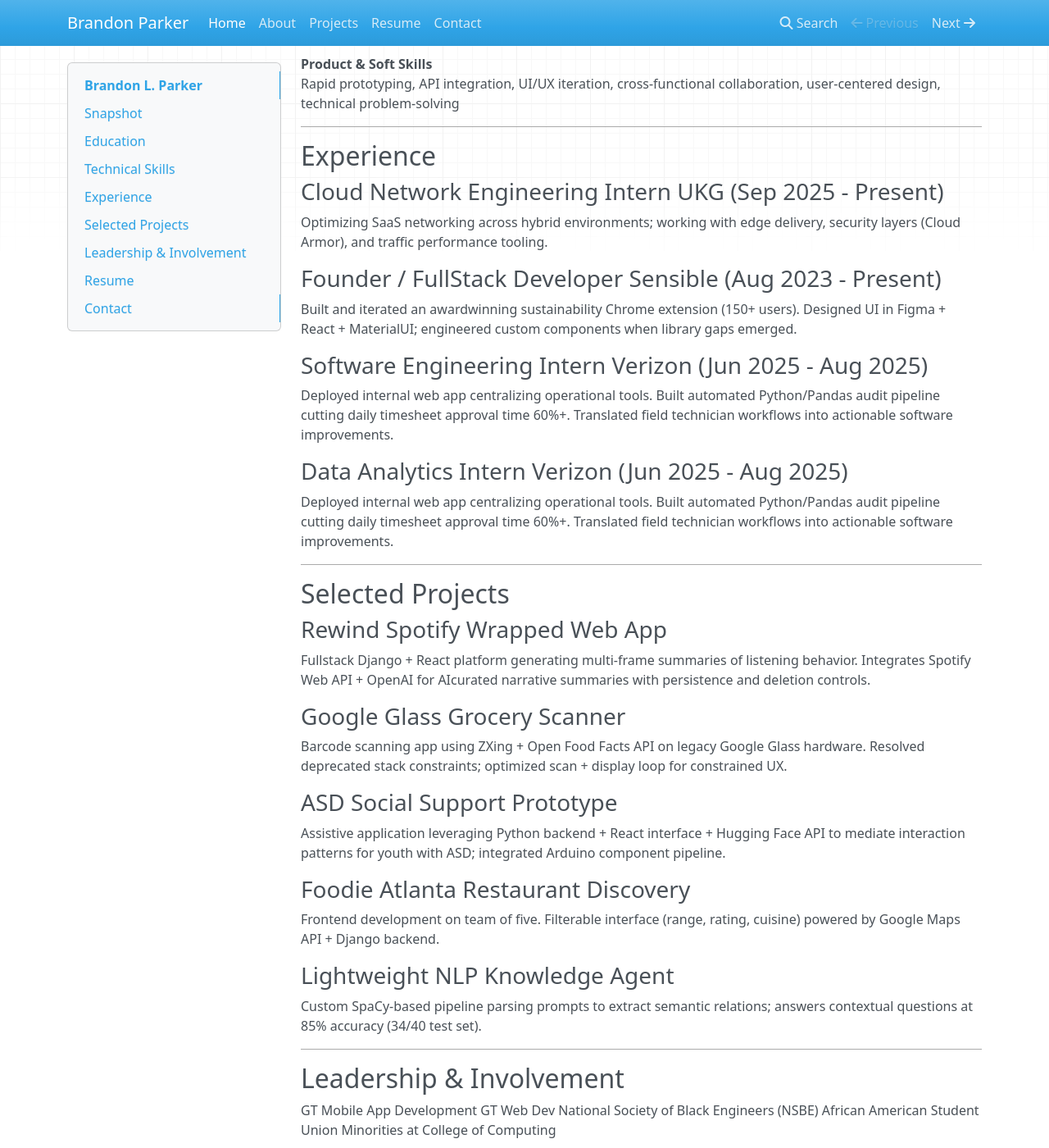
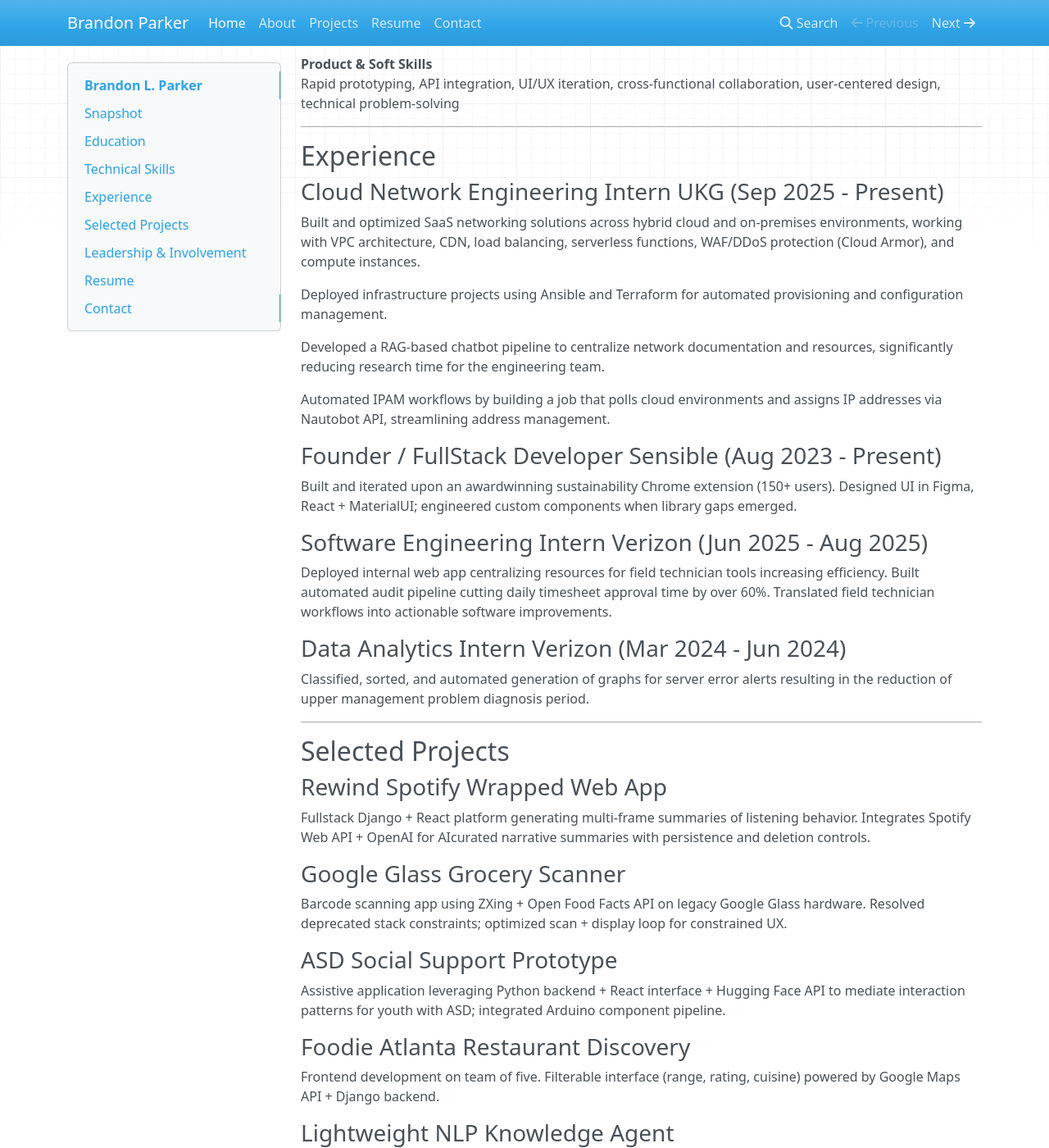
Before and after one commit to Brandonlp3/my-portfolio, an MkDocs documentation site: the page built from docs/index.md, in a window 1280 px wide and 1400 px high, scrolled down 1379 px. Shown: the whole window at 82% size. Built offline with MkDocs 1.6.1, drawn with Linux system fonts in a browser that asks for light colours; nearby versions of some CDN libraries; some of the changed text lies outside the part shown.

Commit message:
Update site content (deploy)

```diff
--- a/docs/index.md
+++ b/docs/index.md
@@ -7,7 +7,7 @@
 
 # Brandon L. Parker
 
-<span style="font-size:1.1rem;">Cloud & AI-Focused Software Engineer | BSCS '26 & Accelerated MSCS '27 (GPA 3.85)</span>
+<span style="font-size:1.1rem;">Cloud, AI, & Fullstack-Focused Software Engineer| BSCS '26 & Accelerated MSCS '27 (GPA 3.85)</span>
 
 [![LinkedIn](https://img.shields.io/badge/LinkedIn-Profile-blue?logo=linkedin)](https://www.linkedin.com/in/brandon-parker-076973251/)
 [![Email](https://img.shields.io/badge/Email-Brandonlp3%40gmail.com-red?logo=gmail)](mailto:Brandonlp3@gmail.com)
@@ -67,16 +67,25 @@
 
 ## Experience
 ### Cloud Network Engineering Intern  UKG (Sep 2025 - Present)
-Optimizing SaaS networking across hybrid environments; working with edge delivery, security layers (Cloud Armor), and traffic performance tooling.
+Built and optimized SaaS networking solutions across hybrid cloud and on-premises environments, working with VPC architecture, CDN, load balancing, serverless functions, WAF/DDoS protection (Cloud Armor), and compute instances.
+
+Deployed infrastructure projects using Ansible and Terraform for automated provisioning and configuration management.
+
+Developed a RAG-based chatbot pipeline to centralize network documentation and resources, significantly reducing research time for the engineering team.
+
+Automated IPAM workflows by building a job that polls cloud environments and assigns IP addresses via Nautobot API, streamlining address management.
 
 ### Founder / FullStack Developer  Sensible (Aug 2023 - Present)
-Built and iterated an awardwinning sustainability Chrome extension (150+ users). Designed UI in Figma + React + MaterialUI; engineered custom components when library gaps emerged.
+Built and iterated upon an awardwinning sustainability Chrome extension (150+ users).
+Designed UI in Figma, React + MaterialUI; engineered custom components when library gaps emerged.
 
 ### Software Engineering Intern  Verizon (Jun 2025 - Aug 2025)
-Deployed internal web app centralizing operational tools. Built automated Python/Pandas audit pipeline cutting daily timesheet approval time 60%+. Translated field technician workflows into actionable software improvements.
+Deployed internal web app centralizing resources for field technician tools increasing efficiency.
+Built automated audit pipeline cutting daily timesheet approval time by over 60%.
+Translated field technician workflows into actionable software improvements.
 
-### Data Analytics Intern  Verizon (Jun 2025 - Aug 2025)
-Deployed internal web app centralizing operational tools. Built automated Python/Pandas audit pipeline cutting daily timesheet approval time 60%+. Translated field technician workflows into actionable software improvements.
+### Data Analytics Intern  Verizon (Mar 2024 - Jun 2024)
+Classified, sorted, and automated generation of graphs for server error alerts resulting in the reduction of upper management problem diagnosis period.
 
 ---
 
```
Also changed, not shown: site/index.html, site/search/search_index.json.
